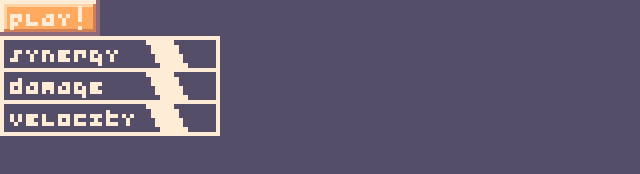
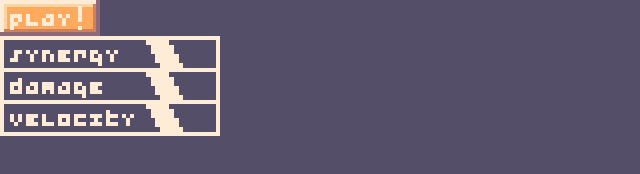
Before and after one commit to JTnadrooi/Amphibole, a plain HTML site: page index.html in a window 1280 px wide. Shown: the full height of the page, 0-640 px from the left. Drawn offline with Linux system fonts and the light colour scheme.

Commit message:
comments css button en stats

```diff
--- a/css/style.css
+++ b/css/style.css
@@ -23,6 +23,8 @@
     margin: 0px;
 }
 
+/*changes the button's border, and color.
+If you hover over it with your cursor it becomes a pointer.*/
 .button {
     height: auto;
     background-color: #ffaa5e;
@@ -31,22 +33,28 @@
     cursor: pointer;
 }
 
+/*If you click on the button it changes the border and the background.*/
 .button:active {
     border-image: url(../media/button_border_pressed.png) 25% round;
     background-color: #544e68;
     color: #8d697a;
 }
 
+/*Change the background image to change the stat value.
+Later it will be changed with the type of weapon you have on you.*/
 .stat {
     border: 10px solid transparent;
     width: 200px;
     padding: 0px;
     border-image: url(../media/statBorder.png) 25% round;
-    background-image: url(../media/states/stats4.png);
+    background-image: url(../media/states/stats3.png);
     background-repeat: no-repeat;
     background-position: 136px;
     background-size: 35%;
 }
+
+/*Each item in the container.
+Negative margin so that it overlaps.*/
 #statContainer > * {
     margin-bottom: -4px;
 }
```
